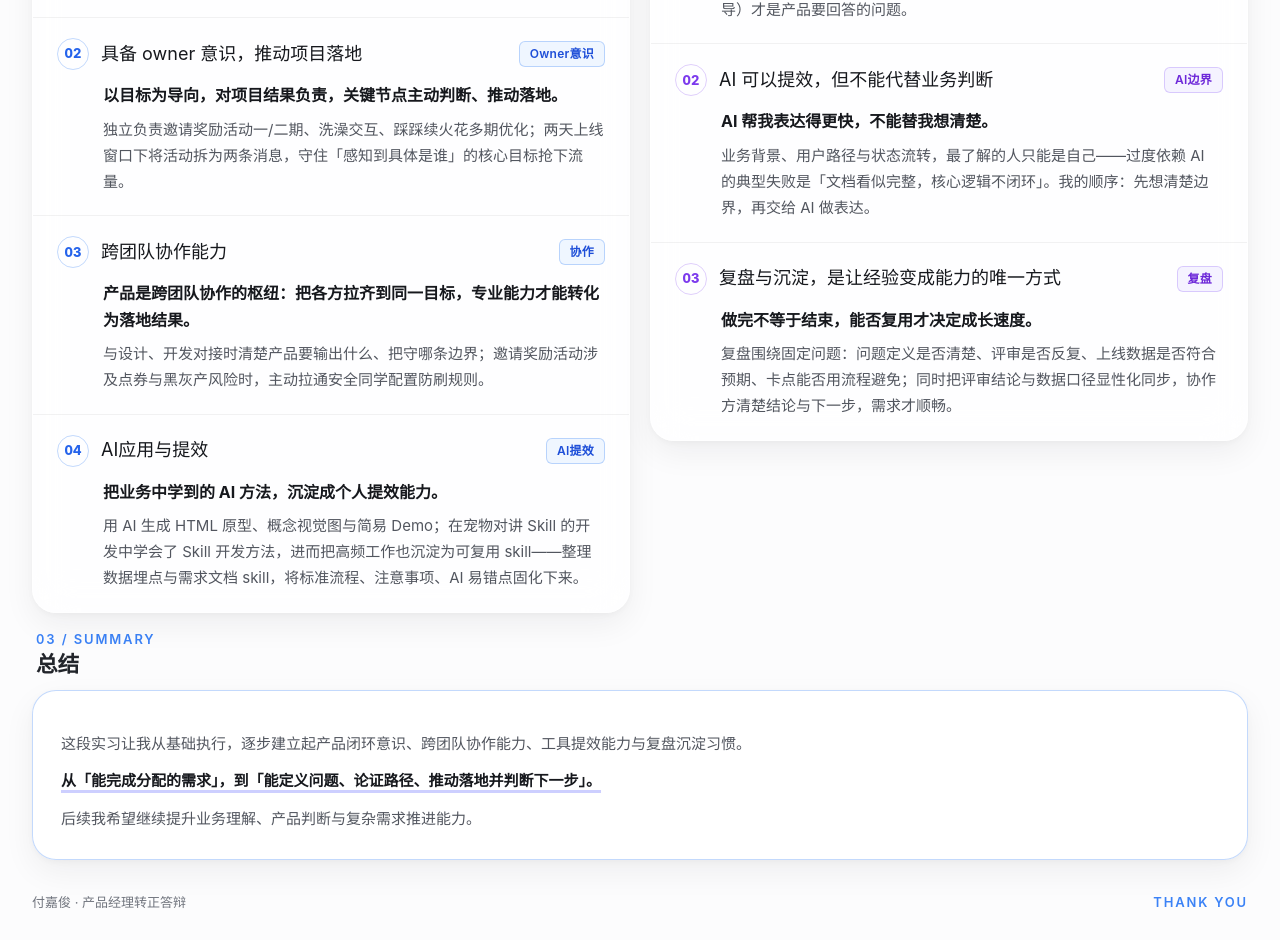
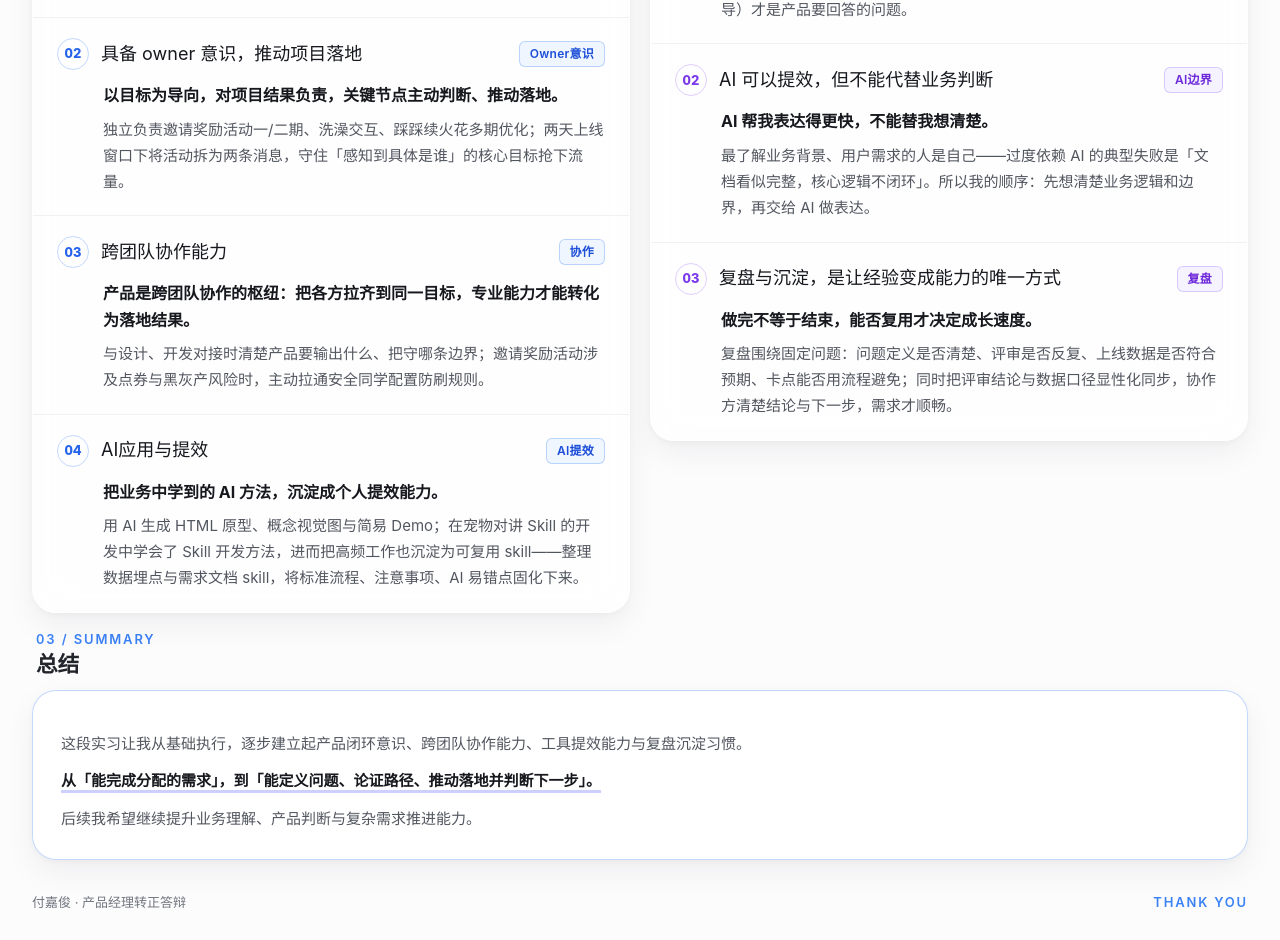
Before and after one commit to kajun2002/portfolio-site, a React (Vite) app: page /#about in a window 1280 px wide. Shown: the part 2636-3576 px from the top of the page. Built offline with nearby package versions, Linux system fonts and the light colour scheme.

Commit message:
Reflection 05: user-needs framing + business logic before AI expression

```diff
--- a/app/page.tsx
+++ b/app/page.tsx
@@ -277,7 +277,7 @@ export default function Home() {
                 <article className="reflection-item">
                   <div className="reflection-item-head"><span className="tnum">02</span><h4>AI 可以提效，但不能代替业务判断</h4><span className="reflection-tag">AI边界</span></div>
                   <p className="reflection-key">AI 帮我表达得更快，不能替我想清楚。</p>
-                  <p className="reflection-support">业务背景、用户路径与状态流转，最了解的人只能是自己——过度依赖 AI 的典型失败是「文档看似完整，核心逻辑不闭环」。我的顺序：先想清楚边界，再交给 AI 做表达。</p>
+                  <p className="reflection-support">最了解业务背景、用户需求的人是自己——过度依赖 AI 的典型失败是「文档看似完整，核心逻辑不闭环」。所以我的顺序：先想清楚业务逻辑和边界，再交给 AI 做表达。</p>
                 </article>
                 <article className="reflection-item">
                   <div className="reflection-item-head"><span className="tnum">03</span><h4>复盘与沉淀，是让经验变成能力的唯一方式</h4><span className="reflection-tag">复盘</span></div>
```
